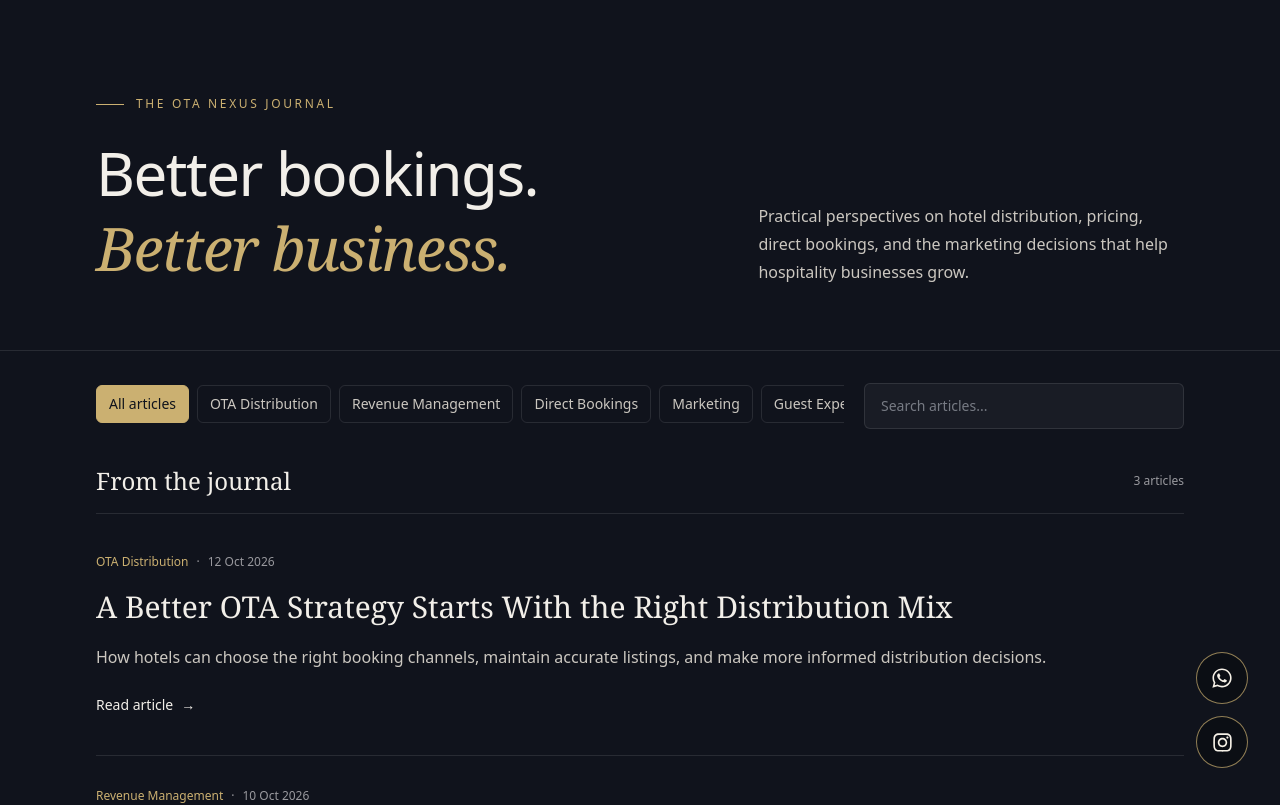
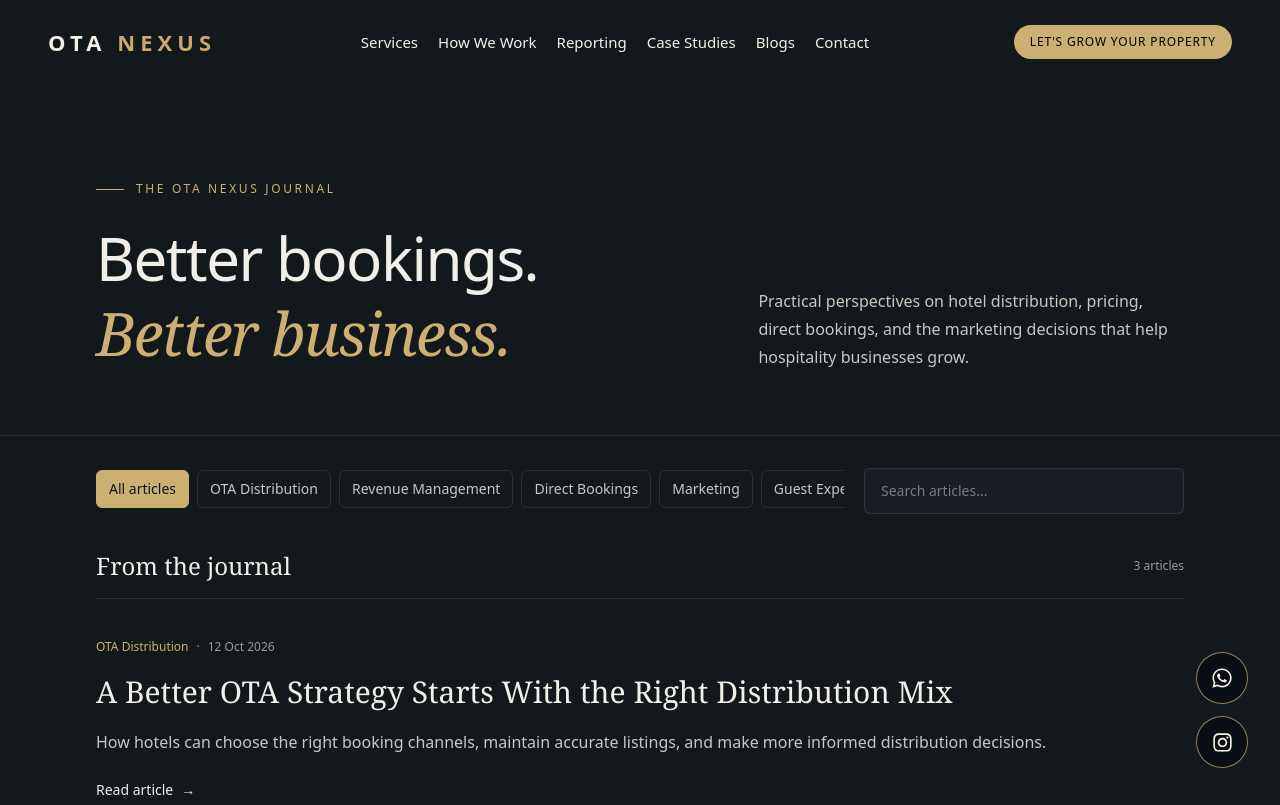
Before and after one commit to Shobhit150/ota-nexus, a Next.js app: page /blog in a window 1280 px wide. Shown: the top 805 px of the page. Built offline with nearby package versions, Linux system fonts and the light colour scheme.

Commit message:
fix: blogs

```diff
--- a/app/blog/BlogListing.jsx
+++ b/app/blog/BlogListing.jsx
@@ -82,8 +82,6 @@
 
         const category = post.category || "Hospitality";
 
-
-
         const matchesCategory =
 
           activeCategory === "All articles" ||
@@ -130,7 +128,7 @@
 
   return (
 
-    <main className="min-h-screen bg-[#10131c] text-[#f2efe9]">
+    <main className="min-h-screen text-[#f2efe9]">
 
       {/* Introduction */}
 
--- a/app/blog/page.jsx
+++ b/app/blog/page.jsx
@@ -1,6 +1,8 @@
 
 import { getAllPosts } from "@/lib/blogs";
 import BlogListing from "./BlogListing";
+import Navbar from "@/components/Navbar";
+import Footer from "@/components/Footer";
 
 export const metadata = {
   title: "IoT & OTA Insights | OTA Nexus Blog",
@@ -20,5 +22,9 @@
 
 export default function BlogPage() {
   const posts = getAllPosts();
-  return <BlogListing posts={posts} />;
+  return <>
+    <Navbar/>
+    <BlogListing posts={posts} />
+    <Footer/>
+  </>;
 }
--- a/components/Contact.jsx
+++ b/components/Contact.jsx
@@ -55,7 +55,8 @@
                 aria-label="Continue to WhatsApp chat"
                 className="inline-flex min-h-12 items-center justify-center gap-2 rounded-full bg-[#cbb071] px-6 py-3 text-xs font-semibold uppercase tracking-wider text-[#10131b] transition hover:bg-[#dfc58c] sm:px-7"
               >
-                <svg
+                <div className="text-black flex gap-2 items-center">
+                  <svg
                   xmlns="http://www.w3.org/2000/svg"
                   viewBox="0 0 24 24"
                   fill="currentColor"
@@ -67,6 +68,8 @@
 
                 Continue on WhatsApp
                 <span aria-hidden="true">↗</span>
+                </div>
+
               </a>
 
               <a
--- a/components/Hero.jsx
+++ b/components/Hero.jsx
@@ -51,7 +51,10 @@
                             href="#contact"
                             className="inline-flex min-h-[60px] items-center justify-center rounded-full bg-[#cbb071] px-8 text-center text-xs font-semibold uppercase tracking-[0.07em] text-[#101116] transition-all duration-300 hover:bg-[#dec58d] sm:px-9 sm:text-sm"
                         >
-                            Let's Grow Your Property
+                            <div className="text-black">
+                                Let's Grow Your Property
+                            </div>
+
                         </Link>
 
                         <Link
--- a/components/Navbar.jsx
+++ b/components/Navbar.jsx
@@ -6,11 +6,10 @@
 
 const navLinks = [
   { name: "Services", href: "#services" },
-  { name: "Performance Marketing", href: "#performance-marketing" },
   { name: "How We Work", href: "#how-we-work" },
   { name: "Reporting", href: "#reporting" },
   { name: "Case Studies", href: "#case-studies" },
-  { name: "FAQs", href: "#faqs" },
+  { name: "Blogs", href: "/blog" },
   { name: "Contact", href: "#contact" },
 ];
 
@@ -70,9 +69,11 @@
         {/* Desktop CTA */}
         <Link
           href="#contact"
-          className="hidden shrink-0 items-center justify-center rounded-full bg-[#cbb071] px-8 py-4 text-center text-[15px] font-medium tracking-[0.07em] text-[#101116] transition-colors duration-300 hover:bg-[#dfc58c] md:flex 2xl:px-10 2xl:text-[17px]"
-        >
-          LET&apos;S GROW YOUR PROPERTY
+        className="hidden shrink-0 items-center justify-center rounded-full bg-[#cbb071] px-4 py-2 text-center text-[12px] font-medium tracking-[0.07em] text-black transition-colors duration-300 hover:bg-[#dfc58c] md:flex 2xl:px-10 2xl:text-[17px]">
+            <div className="text-black">
+                LET&apos;S GROW YOUR PROPERTY
+            </div>
+
         </Link>
 
         {/* Mobile Menu Button */}
```
